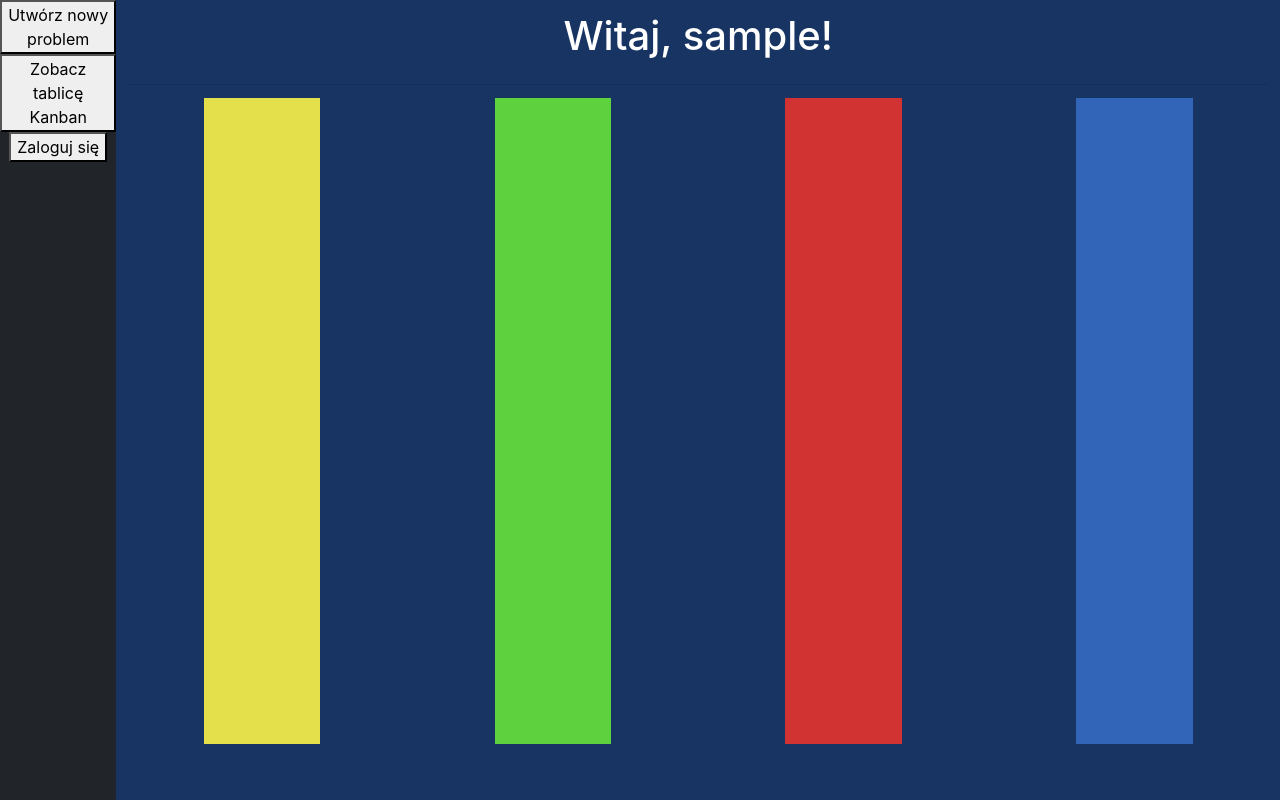
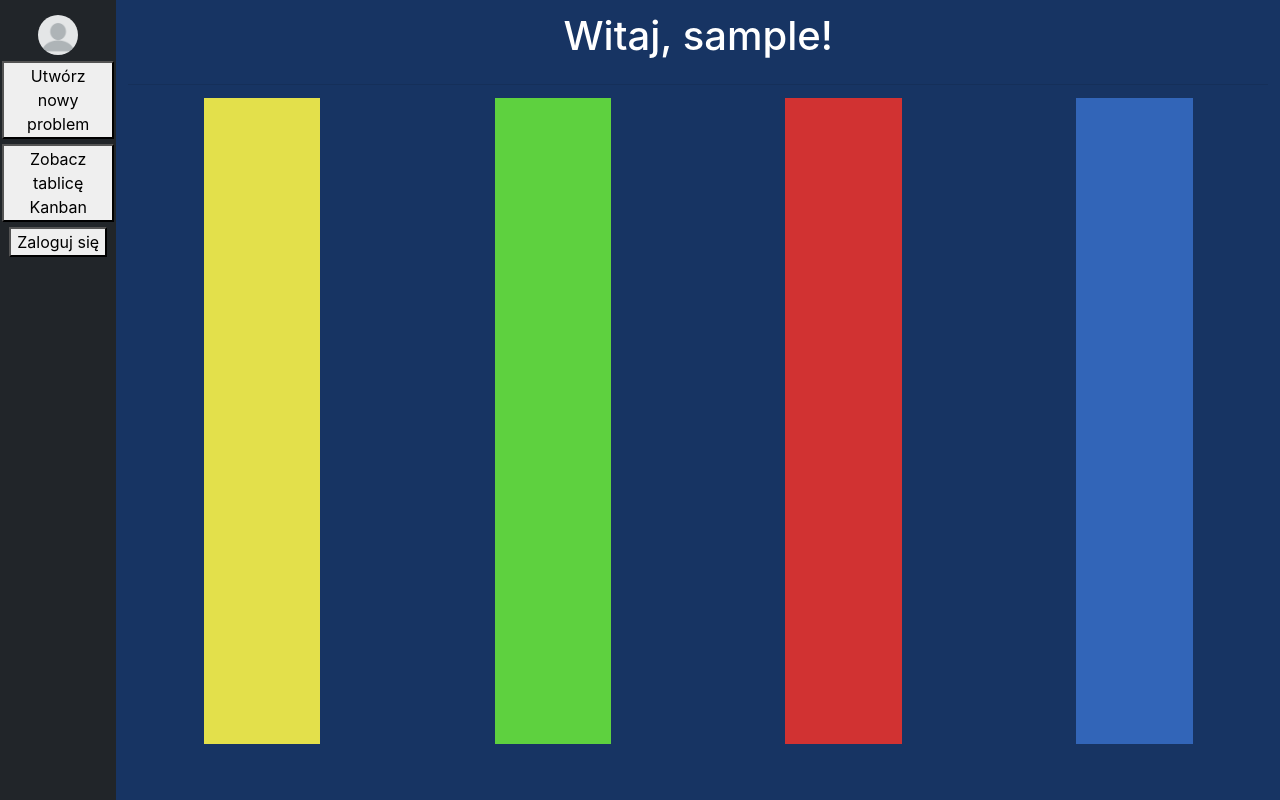
Before and after one commit to AdamJaworski/wwwijs, a Flask app: template templates/dashboard.html in a window 1280 px wide. Run offline with Flask 3, Linux system fonts and the light colour scheme; the template is opened without the code that fills it: most values are stand-ins (such as "Sample title", 1, 10 or a date in 2020); some libraries are stand-ins or nearby versions.

Commit message:
updated dashboard.html

```diff
--- a/app.py
+++ b/app.py
@@ -92,13 +92,12 @@ def create_new_issue():
     if request.method == 'GET':
         return render_template('create_new_issue.html')
 
-
     title = request.form.get('title')
     description = request.form.get('description')
     print(title, description)
     add_task(description, "test_org_0")
+    return redirect(url_for('create_new_issue'))
 
-    return redirect(url_for('create_new_issue'))
 
 if __name__ == '__main__':
     app.run(debug=True)
--- a/static/css/style.css
+++ b/static/css/style.css
@@ -1,43 +1,3 @@
-html{
+html, body {
   height: 100%;
 }
-
-.dashboard {
-  height: 100%;
-  background: #173463;
-  display: flex;
-  flex-direction: row;
-}
-
-.dashboard .orgs {
-  height: 100%;
-  width: 10%;
-  text-align: center;
-  background: #212529;
-}
-
-.dashboard .sub_div {
-  width: 100%;
-}
-
-.sub_div .header {
-  text-align: center;
-  height: 5%;
-  color: white;
-  margin: 1%;
-}
-
-.sub_div .lists_parent {
-  text-align: center;
-  height: 85%;
-  margin-top: 4%;
-  display: flex;
-  justify-content: space-around;
-  flex-direction: row;
-}
-
-.lists_parent .child {
-  vertical-align: middle;
-  height: 95%;
-  width: 10%;
-}
--- /dev/null
+++ b/static/css/style_dashboard.css
@@ -0,0 +1,54 @@
+html{
+  height: 100%;
+}
+
+.dashboard {
+  height: 100%;
+  background: #173463;
+  display: flex;
+  flex-direction: row;
+}
+
+.dashboard .orgs {
+  height: 100%;
+  width: 10%;
+  text-align: center;
+  background: #212529;
+  display: flex;
+  flex-direction: column;
+  align-items: center;
+}
+
+.orgs > * {
+  margin: 2%;
+}
+
+.orgs > *:first-child {
+    margin-top: 15px;
+}
+
+.dashboard .sub_div {
+  width: 100%;
+}
+
+.sub_div .header {
+  text-align: center;
+  height: 5%;
+  color: white;
+  margin: 1%;
+}
+
+.sub_div .lists_parent {
+  text-align: center;
+  height: 85%;
+  margin-top: 4%;
+  display: flex;
+  justify-content: space-around;
+  flex-direction: row;
+}
+
+.lists_parent .child {
+  vertical-align: middle;
+  height: 95%;
+  width: 10%;
+}
--- /dev/null
+++ b/static/css/style_dashboard_buttons.css
@@ -0,0 +1,13 @@
+.button {
+  background-image: url('blank_profile.jpg');
+  background-size: cover;
+  border: none;
+  color: white;
+  padding: 20px;
+  text-align: center;
+  text-decoration: none;
+  display: inline-block;
+  font-size: 16px;
+  margin: 4px 2px;
+  border-radius: 100%;
+}
--- a/templates/dashboard.html
+++ b/templates/dashboard.html
@@ -5,10 +5,12 @@
     <meta name="viewport" content="width=device-width, initial-scale=1.0">
     <title>Dashboard</title>
     <link rel="stylesheet" href="https://stackpath.bootstrapcdn.com/bootstrap/4.3.1/css/bootstrap.min.css">
-    <link rel="stylesheet" href="{{ url_for('static', filename='css/style.css') }}">
+    <link rel="stylesheet" href="{{ url_for('static', filename='css/style_dashboard.css') }}">
+    <link rel="stylesheet" href="{{ url_for('static', filename='css/style_dashboard_buttons.css') }}">
 </head>
 <body class="dashboard">
     <div class="orgs">
+        <button id="profile" class="button"></button>
         <a href="/create_new_issue"><button>Utwórz nowy problem</button></a>
         <a href="/see_canban_board"><button>Zobacz tablicę Kanban</button></a>
         <a href="/login"><button>Zaloguj się</button></a>
```
Also changed, not shown: static/css/blank_profile.jpg (added).
